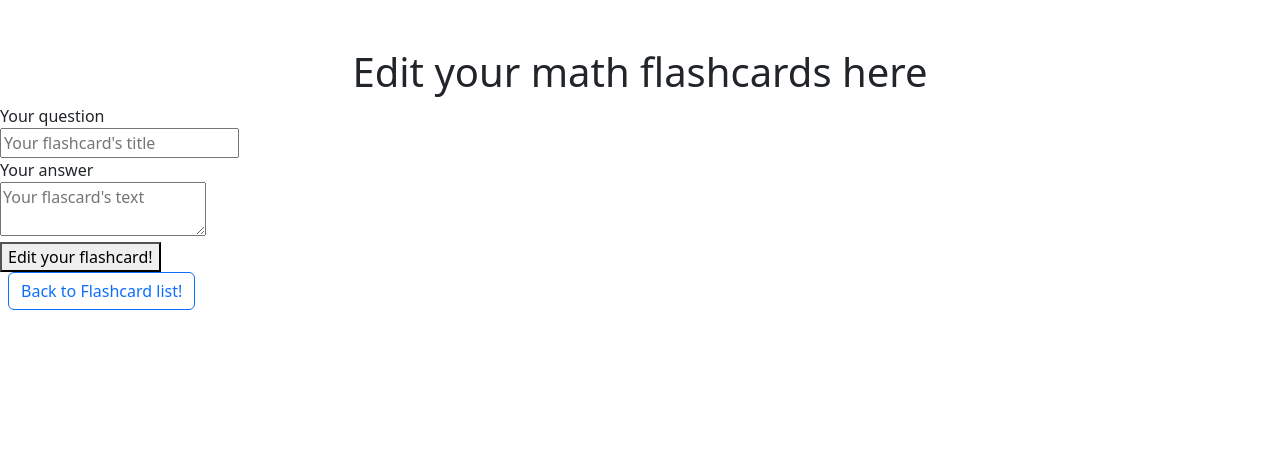
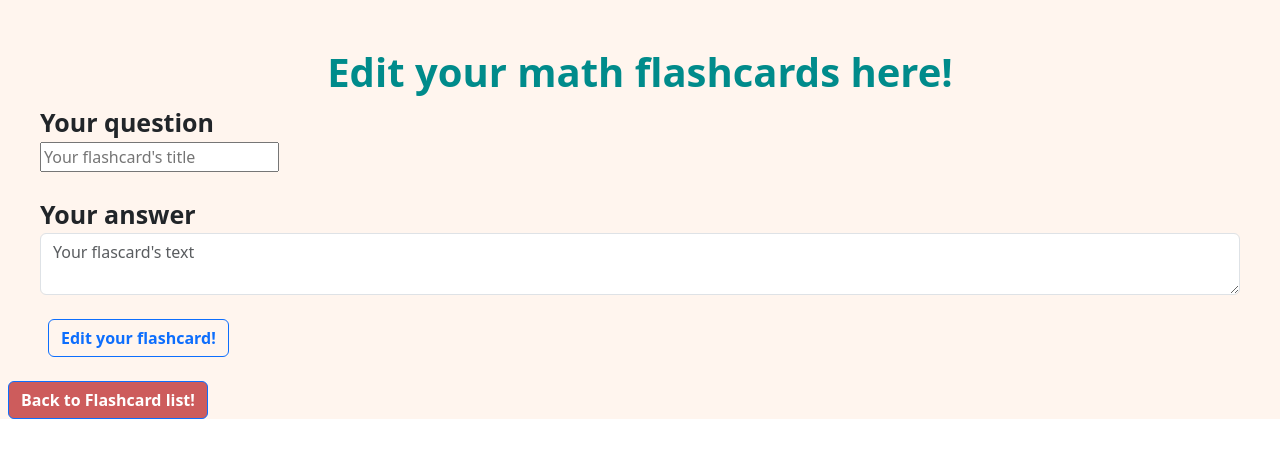
Before and after one commit to AJmints/IntelliJAC-LiftOff, a React (Create React App) app in the folder frontend_intellijac/intellijac-frontend/: page /editflashcard/1 in a window 1280 px wide. Shown: the top 458 px of the page. Built offline with nearby package versions, Linux system fonts and the light colour scheme; no server answers.

Commit message:
Styled editflashcards.

```diff
--- a/frontend_intellijac/intellijac-frontend/src/components/EditFlashcards.js
+++ b/frontend_intellijac/intellijac-frontend/src/components/EditFlashcards.js
@@ -33,28 +33,35 @@ function EditFlashcards() {
     }
 
     return (
-        <div>
+        <div style={{backgroundColor:"#FFF5EE"}}>
             <br></br>
             <br></br>
-            <h1>Edit your math flashcards here</h1>
+            <h1 style={{color:"#008B8B"}}><b>Edit your math flashcards here!</b></h1>
             <form onSubmit={(e) => onSubmit(e)}>
-                <div>
-                <label for="flashcard-name"> Your question</label>
+                <div style={{fontSize: "25px", marginLeft:"40px", marginRight:"40px"}}>
+                <label for="flashcard-name"><b> Your question</b></label>
                 </div>
-                <div>
+                <div style={{marginLeft:"40px", marginRight:"40px"}}>
                 <input type="text" id="flashcard-name" name="name" placeholder="Your flashcard's title" onChange={(e) => onInputChange(e)} value={name}/>
                 </div>
-                <div>
-                <label for="flashcard-description"> Your answer</label>
+                <br></br>
+                <div style={{fontSize: "25px", marginLeft:"40px", marginRight:"40px"}}>
+                <label for="flashcard-description"><b> Your answer </b></label>
                 </div>
-                <div>
-                <textarea type="text" id="flashcard-description" name="description" placeholder="Your flascard's text" onChange={(e) => onInputChange(e)} value={description}/>
+                <div style={{marginLeft:"40px", marginRight:"40px"}}>
+                <textarea type="text" className="form-control" id="flashcard-description" name="description" placeholder="Your flascard's text" onChange={(e) => onInputChange(e)} value={description}/>
                 </div>
-                <button type="submit"> Edit your flashcard!</button>
+                <div style={{marginLeft:"40px", marginRight:"40px"}}>
+                <br></br>
+                <button className="btn btn-outline-primary mx-2" type="submit"><b> Edit your flashcard! </b></button>
+                </div>
             </form>
-            <Link className="btn btn-outline-primary mx-2" to="/flashcards">
-              Back to Flashcard list!
+            <br></br>
+            <div>
+            <Link className="btn btn-outline-primary mx-2" style={{backgroundColor: "#CD5C5C"}} to="/flashcards">
+              <b style={{color:"white"}}>Back to Flashcard list!</b>
               </Link>
+              </div>
         </div>
 
     // {/* // return (
```
